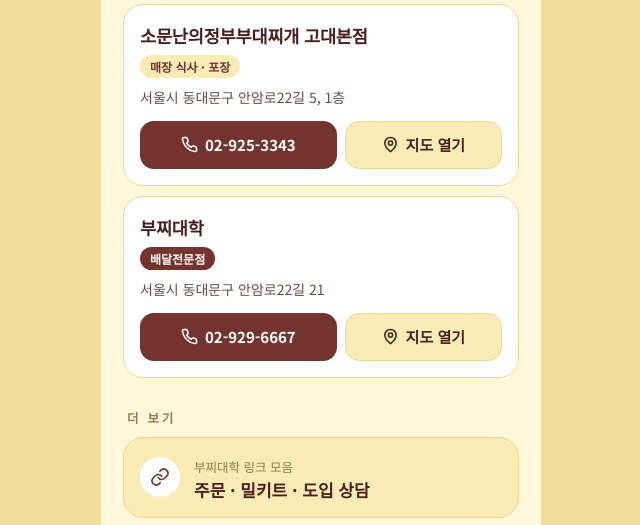
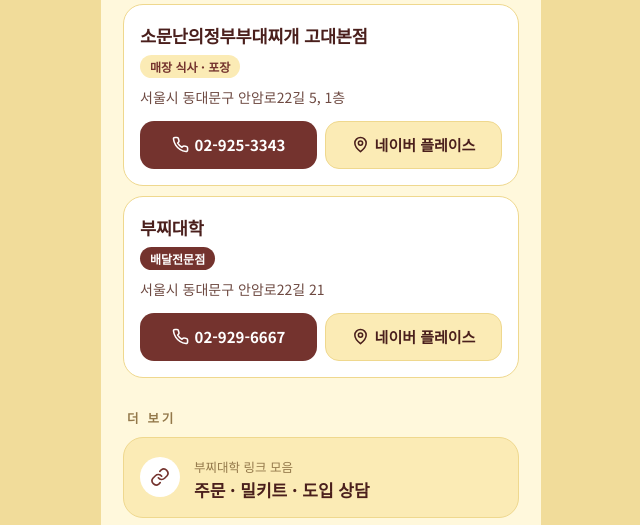
Before and after one commit to sunkk730805-png/card, a plain HTML site: page index.html in a window 1280 px wide. Shown: the part 707-1232 px from the top of the page, without its empty margins (319-959 px from the left). Drawn offline with Linux system fonts and the light colour scheme.

Commit message:
지도 열기를 네이버 플레이스 링크로 변경
Co-Authored-By: Claude Fable 5.2 <noreply@anthropic.com>
Claude-Session: https://claude.ai/code/session_018NPnS3hL4ZaFXb3AFeZBPB

```diff
--- a/index.html
+++ b/index.html
@@ -90,9 +90,9 @@
   }
   .tag.solid{background:var(--brand); color:#fff}
   .addr{margin-top:9px; font-size:14px; color:#6E4A42}
-  .acts{display:grid; grid-template-columns:1.25fr 1fr; gap:8px; margin-top:14px}
+  .acts{display:grid; grid-template-columns:1fr 1fr; gap:8px; margin-top:14px}
   .act{
-    display:flex; align-items:center; justify-content:center; gap:7px;
+    display:flex; align-items:center; justify-content:center; gap:6px; white-space:nowrap;
     height:48px; border-radius:14px; font-size:15px; font-weight:700;
     background:var(--brand); color:#fff;
   }
@@ -139,9 +139,9 @@
         <svg viewBox="0 0 24 24" fill="none" stroke="currentColor" stroke-width="2.2" stroke-linecap="round" stroke-linejoin="round"><path d="M22 16.9v3a2 2 0 0 1-2.2 2 19.8 19.8 0 0 1-8.6-3.1 19.5 19.5 0 0 1-6-6A19.8 19.8 0 0 1 2.1 4.2 2 2 0 0 1 4.1 2h3a2 2 0 0 1 2 1.7c.1 1 .4 1.9.7 2.8a2 2 0 0 1-.5 2.1L8.1 9.9a16 16 0 0 0 6 6l1.3-1.3a2 2 0 0 1 2.1-.4c.9.3 1.8.6 2.8.7a2 2 0 0 1 1.7 2z"/></svg>
         02-925-3343
       </a>
-      <a class="act ghost" href="https://map.naver.com/p/search/%EC%84%9C%EC%9A%B8%EC%8B%9C%20%EB%8F%99%EB%8C%80%EB%AC%B8%EA%B5%AC%20%EC%95%88%EC%95%94%EB%A1%9C22%EA%B8%B8%205" target="_blank" rel="noopener">
+      <a class="act ghost" href="https://naver.me/FSw7m7WO" target="_blank" rel="noopener">
         <svg viewBox="0 0 24 24" fill="none" stroke="currentColor" stroke-width="2.2" stroke-linecap="round" stroke-linejoin="round"><path d="M20 10c0 6-8 12-8 12s-8-6-8-12a8 8 0 0 1 16 0z"/><circle cx="12" cy="10" r="3"/></svg>
-        지도 열기
+        네이버 플레이스
       </a>
     </div>
   </section>
@@ -155,9 +155,9 @@
         <svg viewBox="0 0 24 24" fill="none" stroke="currentColor" stroke-width="2.2" stroke-linecap="round" stroke-linejoin="round"><path d="M22 16.9v3a2 2 0 0 1-2.2 2 19.8 19.8 0 0 1-8.6-3.1 19.5 19.5 0 0 1-6-6A19.8 19.8 0 0 1 2.1 4.2 2 2 0 0 1 4.1 2h3a2 2 0 0 1 2 1.7c.1 1 .4 1.9.7 2.8a2 2 0 0 1-.5 2.1L8.1 9.9a16 16 0 0 0 6 6l1.3-1.3a2 2 0 0 1 2.1-.4c.9.3 1.8.6 2.8.7a2 2 0 0 1 1.7 2z"/></svg>
         02-929-6667
       </a>
-      <a class="act ghost" href="https://map.naver.com/p/search/%EC%84%9C%EC%9A%B8%EC%8B%9C%20%EB%8F%99%EB%8C%80%EB%AC%B8%EA%B5%AC%20%EC%95%88%EC%95%94%EB%A1%9C22%EA%B8%B8%2021" target="_blank" rel="noopener">
+      <a class="act ghost" href="https://naver.me/Gagn2B08" target="_blank" rel="noopener">
         <svg viewBox="0 0 24 24" fill="none" stroke="currentColor" stroke-width="2.2" stroke-linecap="round" stroke-linejoin="round"><path d="M20 10c0 6-8 12-8 12s-8-6-8-12a8 8 0 0 1 16 0z"/><circle cx="12" cy="10" r="3"/></svg>
-        지도 열기
+        네이버 플레이스
       </a>
     </div>
   </section>
```
